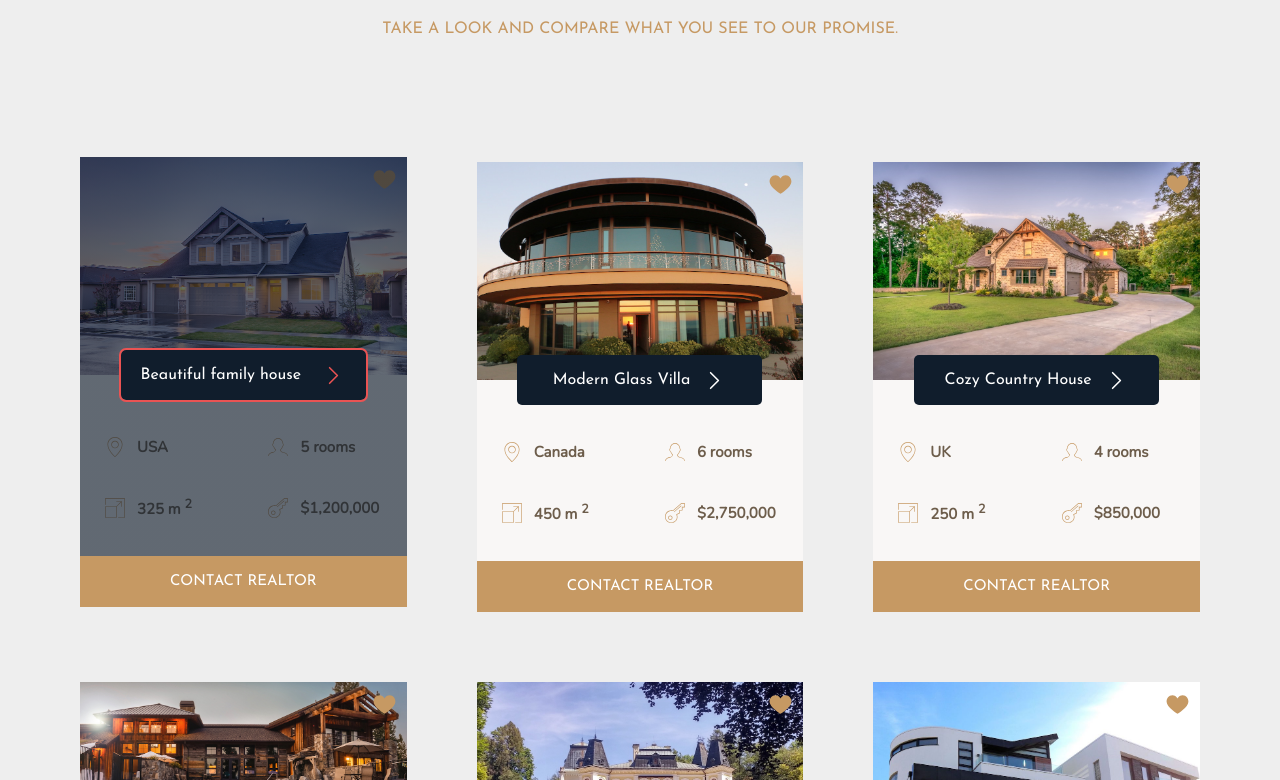
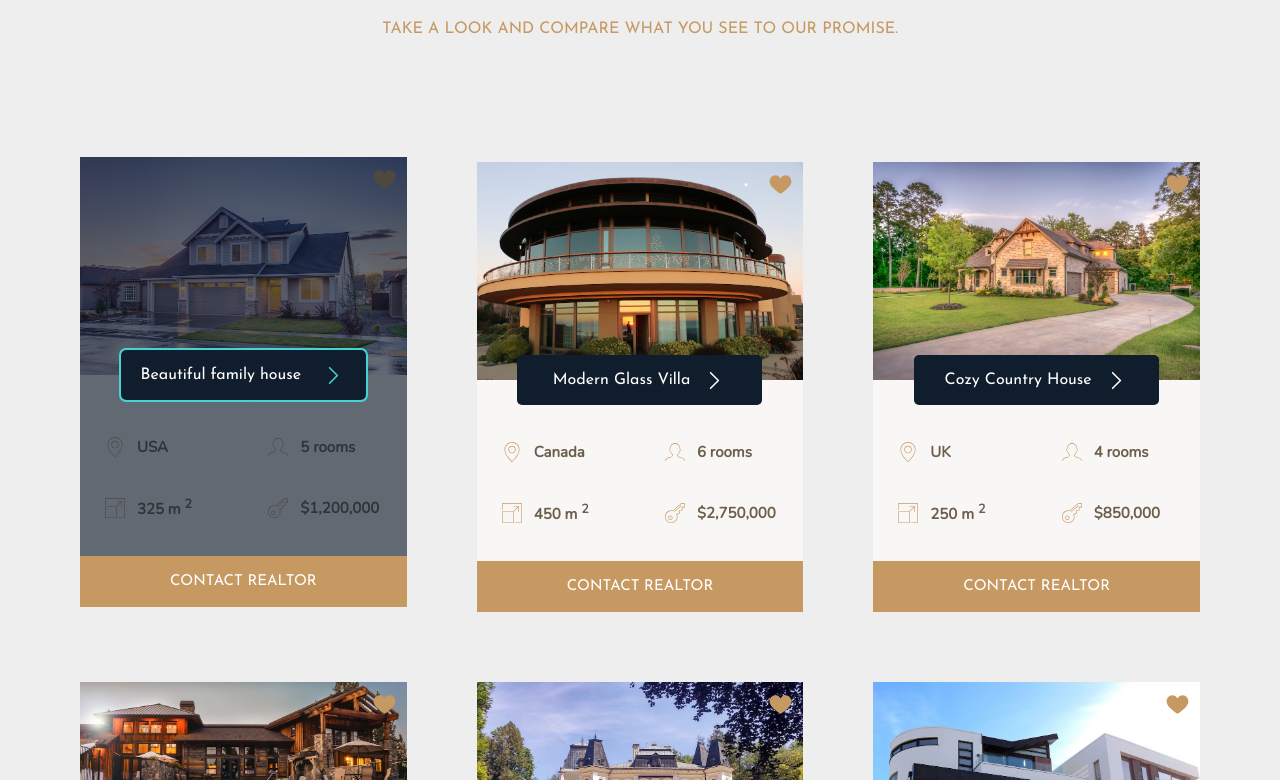
Before and after one commit to RobicaCodeaza/PropertyNexter, a website built with Parcel: page index.html in a window 1280 px wide. In both pictures the pointer is over the button "Beautiful family house". Shown: the part 2991-3771 px from the top of the page. Built offline with nearby package versions, Linux system fonts and the light colour scheme; files whose address does not match are found by name.

```diff
--- a/script.js
+++ b/script.js
@@ -40,6 +40,8 @@
     if (otherHome !== home) {
       otherHome.style.setProperty('grid-row', 'auto');
       const homeDetails = otherHome.querySelector('.home__details');
+      const btnIcon = otherHome.querySelector('.home-name-btn__icon');
+      btnIcon.classList.remove('rotated');
       otherHome.classList.remove('home-active');
       homeDetails.classList.add('display-none');
     }
--- a/src/sass/components/_homes.scss
+++ b/src/sass/components/_homes.scss
@@ -45,11 +45,11 @@
   &:hover {
     transform: translateY(-0.5rem);
     .home-name-btn {
-      outline: 2px solid hsl(0, 78%, 62%);
+      outline: 2px solid hsl(180, 62%, 55%);
 
       &__icon {
         margin-left: 2rem;
-        stroke: #ea5353;
+        stroke: hsl(180, 62%, 55%);
       }
     }
     .home__overlay {
```
